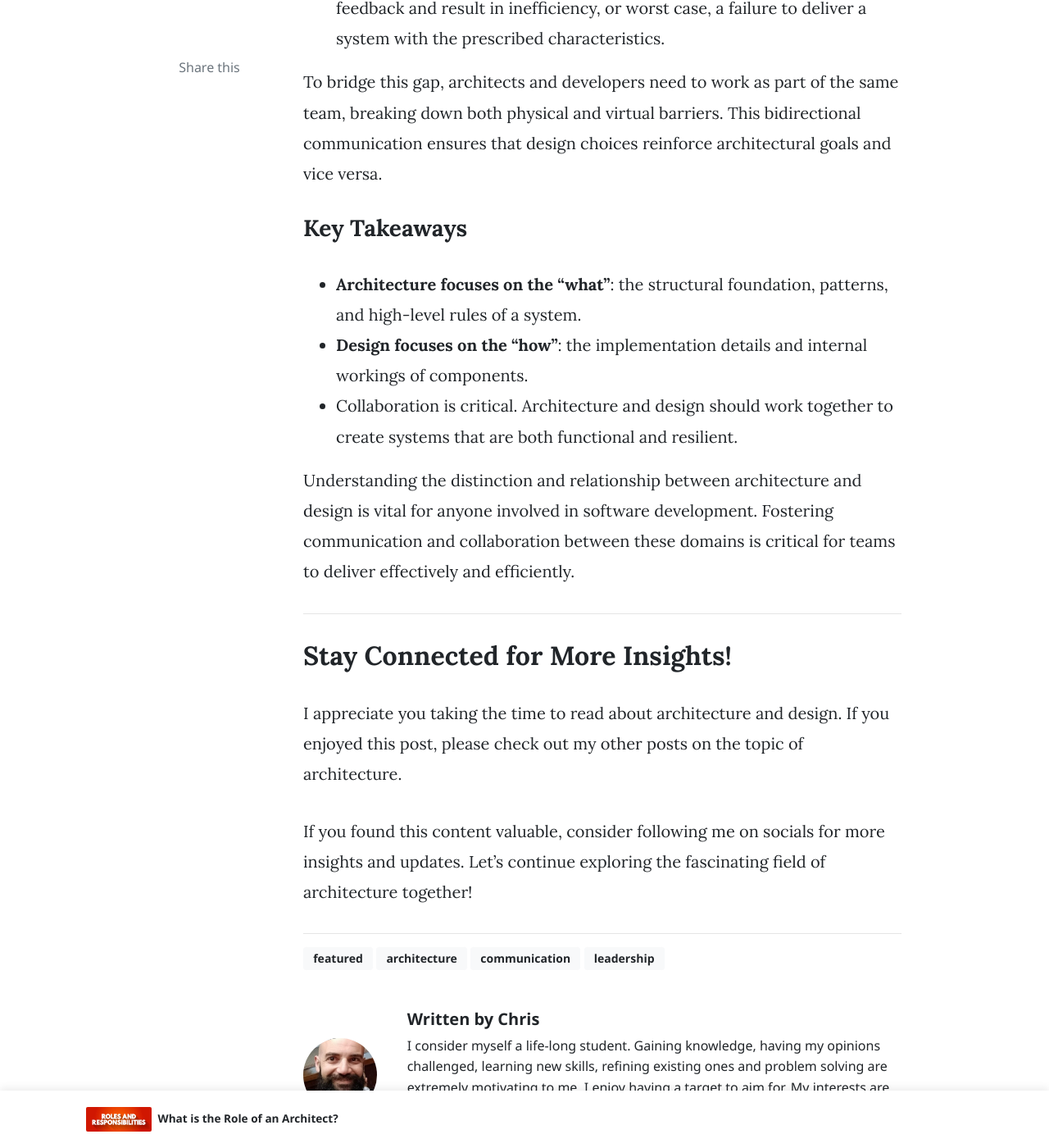
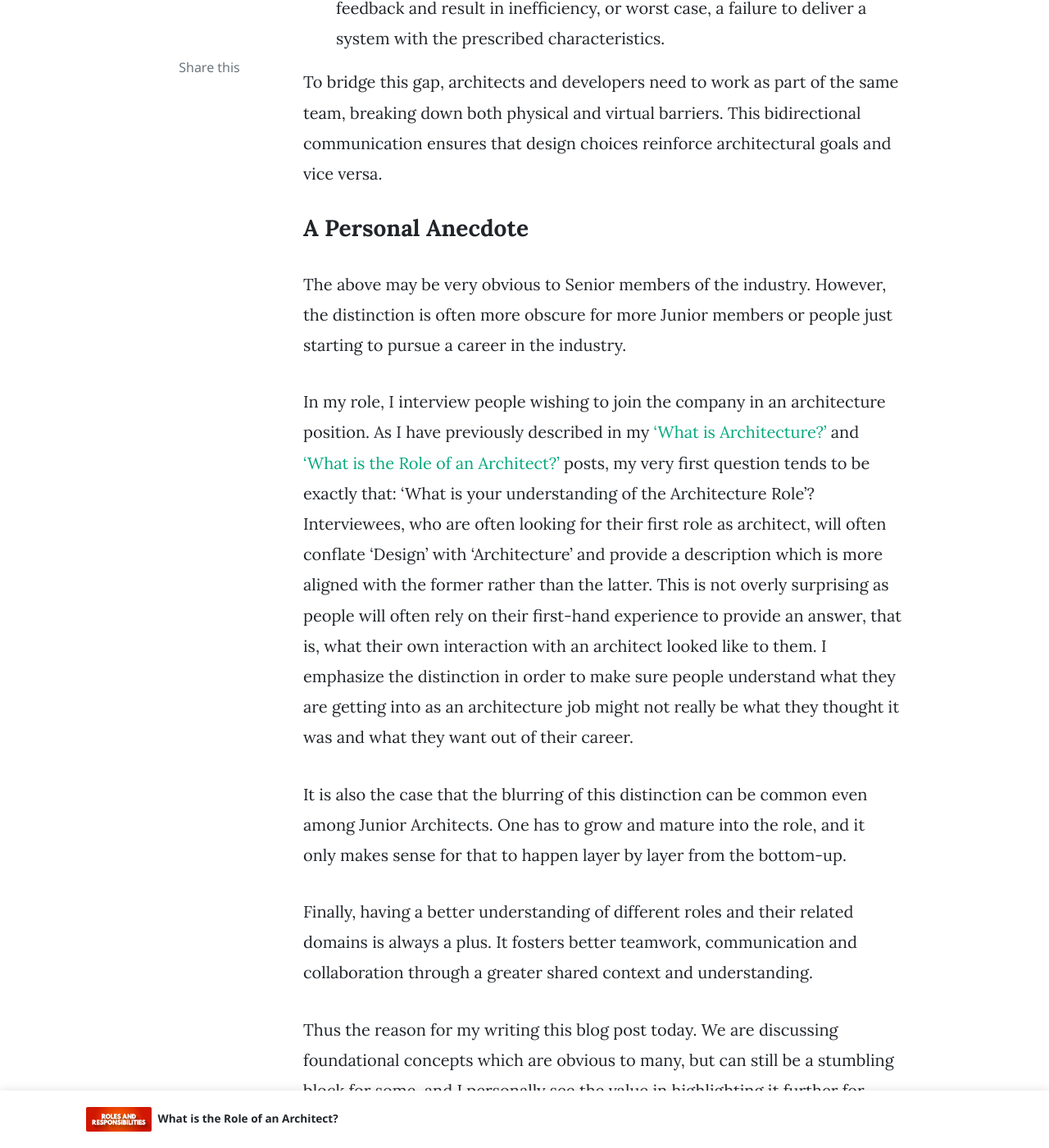
Before and after one commit to powell-christopher/powell-christopher.github.io, a Jekyll site: the page built from _posts/2025-01-13-Architecture-vs-Design.md, in a window 1280 px wide and 1400 px high, scrolled down 2553 px. Shown: the whole window at 82% size. Built offline with Jekyll 4.4.1, drawn with Linux system fonts in a browser that asks for light colours; nearby versions of some CDN libraries; comment, search, counter and statistics services are not loaded; some of the changed text lies outside the part shown.

Commit message:
A Personal Anecdote

```diff
--- a/_posts/2025-01-13-Architecture-vs-Design.md
+++ b/_posts/2025-01-13-Architecture-vs-Design.md
@@ -51,6 +51,18 @@ Without a strong relationship between architecture and design:
 
 To bridge this gap, architects and developers need to work as part of the same team, breaking down both physical and virtual barriers. This bidirectional communication ensures that design choices reinforce architectural goals and vice versa.
 
+### **A Personal Anecdote**
+
+The above may be very obvious to Senior members of the industry. However, the distinction is often more obscure for more Junior members or people just starting to pursue a career in the industry.
+
+In my role, I interview people wishing to join the company in an architecture position. As I have previously described in my ['What is Architecture?'](https://christopherpowell.eu/What-is-Architecture/) and ['What is the Role of an Architect?'](https://christopherpowell.eu/What-is-the-Role-of-an-Architect/) posts, my very first question tends to be exactly that: 'What is your understanding of the Architecture Role'? Interviewees, who are often looking for their first role as architect, will often conflate 'Design' with 'Architecture' and provide a description which is more aligned with the former rather than the latter. This is not overly surprising as people will often rely on their first-hand experience to provide an answer, that is, what their own interaction with an architect looked like to them. I emphasize the distinction in order to make sure people understand what they are getting into as an architecture job might not really be what they thought it was and what they want out of their career.
+
+It is also the case that the blurring of this distinction can be common even among Junior Architects. One has to grow and mature into the role, and it only makes sense for that to happen layer by layer from the bottom-up.
+
+Finally, having a better understanding of different roles and their related domains is always a plus. It fosters better teamwork, communication and collaboration through a greater shared context and understanding.
+
+Thus the reason for my writing this blog post today. We are discussing foundational concepts which are obvious to many, but can still be a stumbling block for some, and I personally see the value in highlighting it further for their benefit. Clearly what I covered today is just the tip of the iceberg, but I hope it can ignite interest and be a stepping stone to further discovery.
+
 ### **Key Takeaways**
 
 - **Architecture focuses on the "what"**: the structural foundation, patterns, and high-level rules of a system.
```
